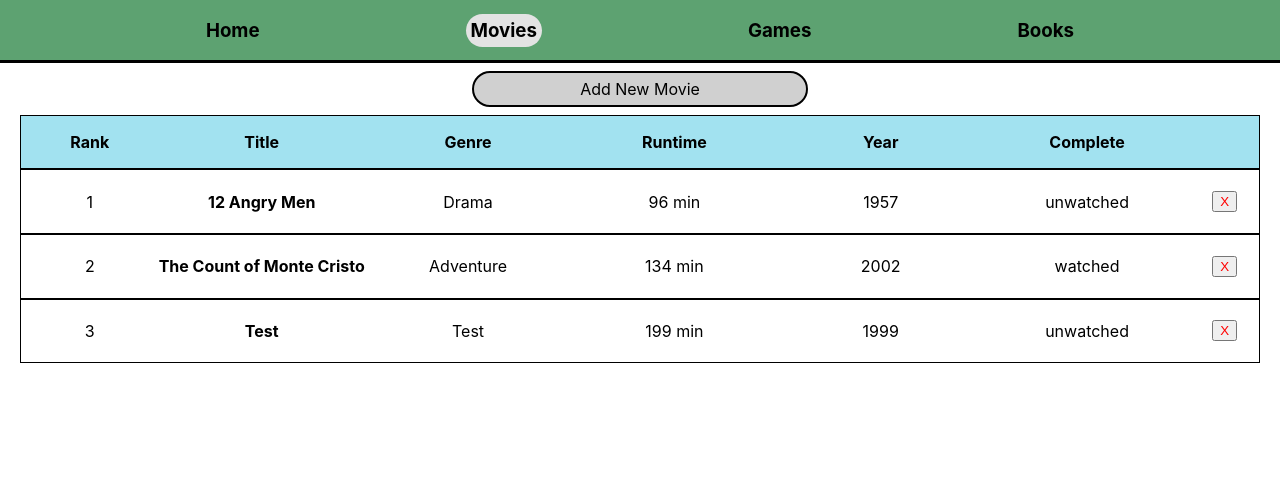
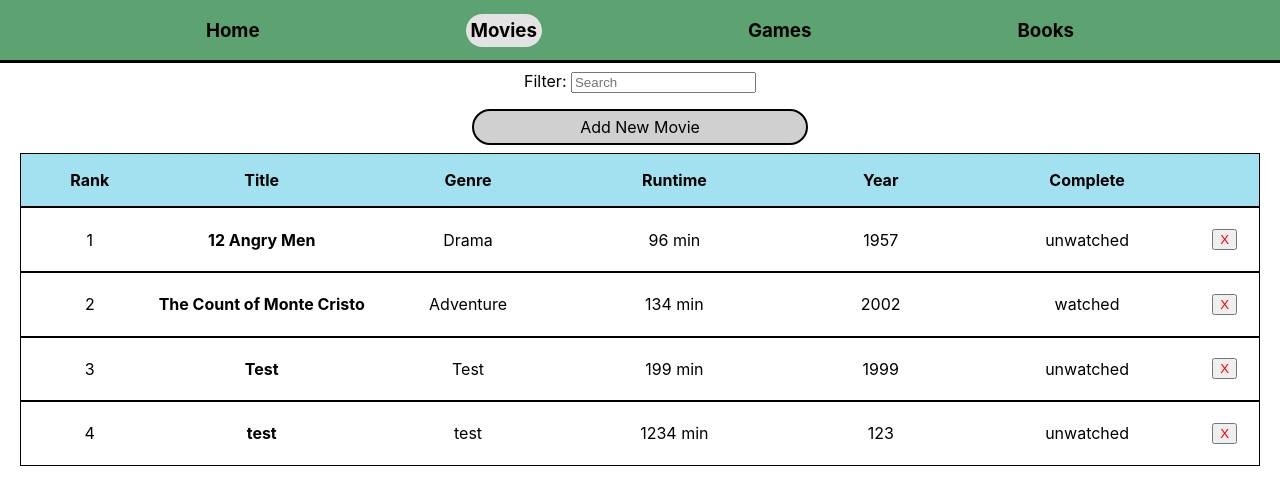
Before and after one commit to RudeChowder/media-backlog-tracker, a React (Create React App) app: page /movies in a window 1280 px wide. Shown: the top 482 px of the page. Built offline with nearby package versions, Linux system fonts and the light colour scheme; data requests are answered from the project's data file.

Commit message:
Add filter functionality

```diff
--- a/db.json
+++ b/db.json
@@ -26,6 +26,15 @@
       "complete": false,
       "rank": 3,
       "id": 3
+    },
+    {
+      "title": "test",
+      "genre": "test",
+      "year": 123,
+      "runtime": 1234,
+      "complete": false,
+      "rank": 4,
+      "id": 4
     }
   ]
 }
--- /dev/null
+++ b/src/components/Filter.js
@@ -0,0 +1,18 @@
+import React from "react"
+
+const Filter = ({ filter, onChangeFilter }) => {
+  return(
+    <div className="filter" >
+      <label htmlFor="filter">Filter: </label>
+      <input
+        type="text"
+        name="filter"
+        placeholder="Search"
+        value={filter}
+        onChange={onChangeFilter}
+      />
+    </div>
+  )
+}
+
+export default Filter
--- a/src/components/MovieCard.js
+++ b/src/components/MovieCard.js
@@ -5,7 +5,6 @@ const MovieCard = ({ movie, onDeleteMovie }) => {
 
   const handleClick = () => {
     const result = window.confirm("Are you sure you'd like to delete this movie?")
-
     if (result) { onDeleteMovie(id) }
   }
 
--- a/src/components/MoviesPage.js
+++ b/src/components/MoviesPage.js
@@ -1,11 +1,13 @@
 import React, { useEffect, useState } from "react"
 import { Route, Switch } from "react-router-dom"
 
+import Filter from "./Filter"
 import MoviesList from "./MoviesList"
 import NewMovieForm from "./NewMovieForm"
 
 const MoviesPage = () => {
   const [movies, setMovies] = useState([])
+  const [filter,setFilter] = useState("")
   const moviesUrl = "http://localhost:3001/movies"
 
   useEffect(() => {
@@ -13,7 +15,7 @@ const MoviesPage = () => {
       .then(resp => resp.json())
       .then(data => setMovies(data))
       .then(() => console.log("fetching movies"))
-      .catch(() => alert("Could not fetch movies. Please try again"))
+      .catch((error) => alert(`Could not fetch movies. Please try again. ${error}`))
   }, [])
 
   const handleSubmitNewMovieForm = (newMovie) => {
@@ -39,7 +41,7 @@ const MoviesPage = () => {
     fetch(moviesUrl, configObj)
       .then(resp => resp.json())
       .then(data => setMovies([...movies, data]))
-      .catch(() => alert("Ran into an error while trying to save. Please try again."))
+      .catch((error) => alert("Ran into an error while trying to save. Please try again."))
   }
 
   const handleDeleteMovie = (id) => {
@@ -51,10 +53,17 @@ const MoviesPage = () => {
       .catch(() => alert("Could not delete movie. Please try again."))
   }
 
+  const handleChangeFilter = (event) => setFilter(event.target.value)
+
+  const filteredMovies = () => movies.filter(movie => {
+    return filter === "" ? true : movie.title.toLowerCase().includes(filter.toLowerCase())
+  })
+
   return (
     <Switch>
       <Route exact path="/movies">
-        <MoviesList movies={movies} onDeleteMovie={handleDeleteMovie} />
+        <Filter filter={filter} onChangeFilter={handleChangeFilter} />
+        <MoviesList movies={filteredMovies()} onDeleteMovie={handleDeleteMovie} />
       </Route>
       <Route path="/movies/new">
         <NewMovieForm onSubmitNewMovieForm={handleSubmitNewMovieForm} />
--- a/src/components/NewMovieForm.js
+++ b/src/components/NewMovieForm.js
@@ -28,7 +28,7 @@ const NewMovieForm = ({ onSubmitNewMovieForm }) => {
   return (
     <main>
       <h3>New Movie Form</h3>
-      <p>Enter the info for your new movie</p>
+      <p>Enter the info for the movie you want to watch</p>
       <form className="movie-form" onSubmit={handleSubmitMovieForm}>
         <span>
           <label htmlFor="title">Title: </label>
--- a/src/index.css
+++ b/src/index.css
@@ -33,6 +33,10 @@ nav a.active {
 .movie-list {
   display: flex;
   flex-direction: column;
+}
+
+.filter {
+  margin: 8px;
 }
 
 .new-movie-link {
```
Also changed, not shown: src/components/Sort.js (added).
